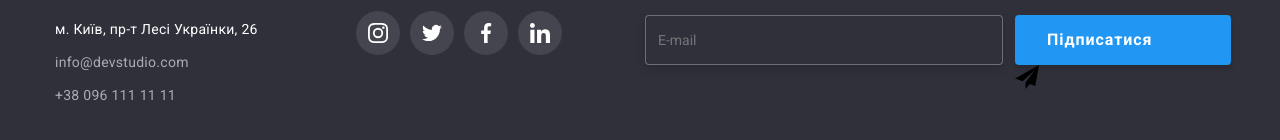
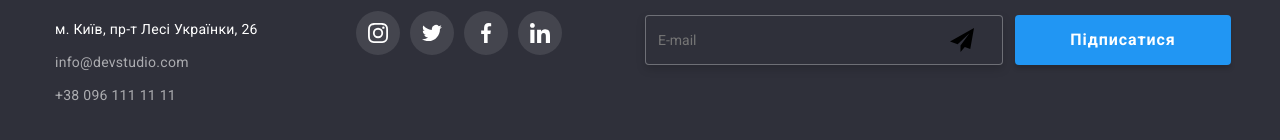
Before and after one commit to AlexandrSly/goit-markup-hw-06, a plain HTML site: page portfolio.html in a window 1280 px wide. Shown: the part 1730-1870 px from the top of the page. Drawn offline with nearby package versions, Linux system fonts and the light colour scheme.

Commit message:
hw-06_v2

```diff
--- a/css/styles.css
+++ b/css/styles.css
@@ -502,21 +502,6 @@ html {
 .check-link {
   color: var(--main-link-color);
 }
-/*
-.check-text::before {
-  content: '';
-  width: 16px;
-  height: 15px;
-  border: 2px solid #212121;
-  border-radius: 3px;
-  margin-right: 5px;
-}
-.input-check:checked + .check-text::before {
-  background-color: var(--main-link-color);
-  border-color: transparent;
-  background-image: url(../images/mark.svg);
-  background-repeat: no-repeat;
-} */
 
 .check-text span {
   width: 16px;
@@ -993,9 +978,14 @@ html {
 .subscribe-input:focus {
   border-color: var(--main-link-color);
 }
-.subscribe-input-icon::after {
+.subscribe-input-icon {
+  position: absolute;
+  top: 50%;
+  left: 50%;
+  transform: translate(50%, -50%);
 }
 
-.subscribe-btn {
+.subscribe-wrap {
   display: flex;
+  position: relative;
 }
--- a/portfolio.html
+++ b/portfolio.html
@@ -265,10 +265,10 @@
         <form class="subscribe-form">
 
           <div class="subscribe-wrap">
-            <input type="text" name="user-name" class="subscribe-input" id="user-name" placeholder="E-mail">
+            <input type="email" name="user-name" class="subscribe-input" id="user-name" placeholder="E-mail">
 
           </div>
-          <div>
+          <div class="subscribe-div">
             <button type="submit" class="subscribe-btn btn">Підписатися</button>
             <svg class="subscribe-input-icon" width="24px" height="24px">
               <use href="./images/symbol.svg#icon-telegram"></use>
```
Also changed, not shown: index.html (+2 -2 lines).
